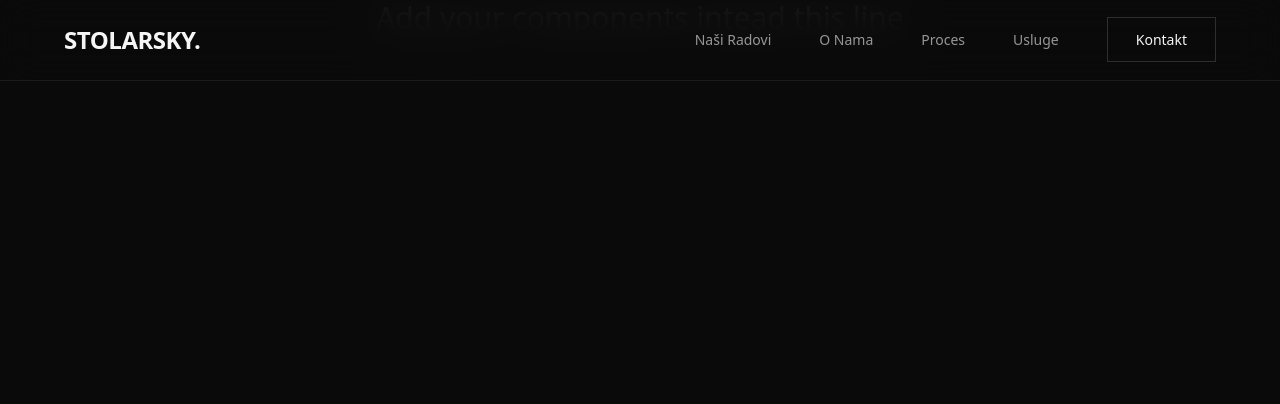
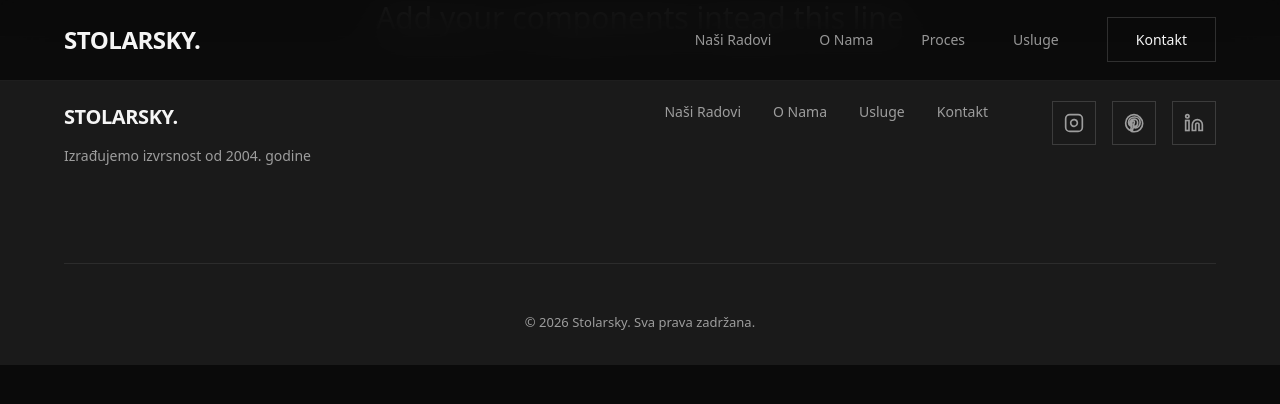
Before and after one commit to milenko997/stolarsky, a Next.js app: page / in a window 1280 px wide. Shown: the top 404 px of the page. Built offline with nearby package versions, Linux system fonts and the light colour scheme.

Commit message:
Creating footer

```diff
--- a/components/footer/footer.module.scss
+++ b/components/footer/footer.module.scss
@@ -1,2 +1,102 @@
 @use "@/styles/variables" as *;
 @use "@/styles/mixins" as *;
+
+.footer {
+  background: $color-bg-secondary;
+  padding: 4rem 0 2rem;
+  border-top: 1px solid $color-border-light;
+}
+
+.footerInner {
+  display: grid;
+  grid-template-columns: 1fr auto auto;
+  gap: 4rem;
+  align-items: start;
+
+  @include respond(lg) {
+    grid-template-columns: 1fr;
+    gap: 2rem;
+    text-align: center;
+  }
+}
+
+.footerBrand {
+  display: flex;
+  flex-direction: column;
+  gap: 0.75rem;
+}
+
+.logo {
+  font-size: 1.25rem;
+  font-weight: 700;
+  letter-spacing: -0.02em;
+  color: $color-text;
+  transition: $transition-fast;
+
+  &:hover {
+    color: $color-primary;
+  }
+}
+
+.footerTagline {
+  font-size: 0.875rem;
+  color: $color-text-muted;
+}
+
+.footerLinks {
+  display: flex;
+  gap: 2rem;
+
+  a {
+    font-size: 0.875rem;
+    color: $color-text-muted;
+    transition: $transition-fast;
+
+    &:hover {
+      color: $color-primary;
+    }
+  }
+
+  @include respond(lg) {
+    justify-content: center;
+  }
+}
+
+.footerSocial {
+  display: flex;
+  gap: 1rem;
+
+  @include respond(lg) {
+    justify-content: center;
+  }
+}
+
+.socialLink {
+  display: flex;
+  align-items: center;
+  justify-content: center;
+  width: 44px;
+  height: 44px;
+  border: 1px solid $color-border;
+  color: $color-text-muted;
+  transition: $transition-main;
+
+  &:hover {
+    background: $color-primary;
+    border-color: $color-primary;
+    color: $color-bg;
+  }
+}
+
+.footerBottom {
+  grid-column: 1 / -1;
+  padding-top: 3rem;
+  margin-top: 2rem;
+  border-top: 1px solid $color-border-light;
+  text-align: center;
+
+  p {
+    font-size: 0.8125rem;
+    color: $color-text-muted;
+  }
+}
--- a/components/footer/footer.tsx
+++ b/components/footer/footer.tsx
@@ -1,9 +1,55 @@
-import styles from './footer.module.scss';
+import styles from './footer.module.scss'
+
+const footerLinks = [
+  { href: '#work', label: 'Naši Radovi' },
+  { href: '#about', label: 'O Nama' },
+  { href: '#services', label: 'Usluge' },
+  { href: '#contact', label: 'Kontakt' },
+]
 
 const Footer = () => {
-    return(
-        <></>
-    )
+  return (
+    <footer className={styles.footer}>
+      <div className={`container ${styles.footerInner}`}>
+        <div className={styles.footerBrand}>
+          <a href="#hero" className={styles.logo}>STOLARSKY.</a>
+          <p className={styles.footerTagline}>Izrađujemo izvrsnost od 2004. godine</p>
+        </div>
+
+        <div className={styles.footerLinks}>
+          {footerLinks.map(link => (
+            <a key={link.href} href={link.href}>{link.label}</a>
+          ))}
+        </div>
+
+        <div className={styles.footerSocial}>
+          <a href="#" className={styles.socialLink} aria-label="Instagram">
+            <svg width="20" height="20" viewBox="0 0 24 24" fill="none" stroke="currentColor" strokeWidth="2">
+              <rect x="2" y="2" width="20" height="20" rx="5" ry="5" />
+              <path d="M16 11.37A4 4 0 1 1 12.63 8 4 4 0 0 1 16 11.37z" />
+              <line x1="17.5" y1="6.5" x2="17.51" y2="6.5" />
+            </svg>
+          </a>
+          <a href="#" className={styles.socialLink} aria-label="Pinterest">
+            <svg width="20" height="20" viewBox="0 0 24 24" fill="none" stroke="currentColor" strokeWidth="2">
+              <path d="M12 2C6.48 2 2 6.48 2 12c0 4.25 2.67 7.87 6.42 9.29-.09-.78-.17-1.98.04-2.83.18-.77 1.2-5.08 1.2-5.08s-.3-.61-.3-1.5c0-1.41.82-2.46 1.84-2.46.86 0 1.28.65 1.28 1.43 0 .87-.55 2.17-.84 3.38-.24 1.01.51 1.83 1.51 1.83 1.81 0 3.2-1.91 3.2-4.66 0-2.44-1.75-4.14-4.26-4.14-2.9 0-4.6 2.17-4.6 4.42 0 .88.34 1.82.76 2.33.08.1.09.19.07.29-.08.31-.25 1.01-.29 1.15-.05.19-.16.23-.36.14-1.36-.63-2.21-2.62-2.21-4.22 0-3.43 2.49-6.58 7.19-6.58 3.78 0 6.71 2.69 6.71 6.29 0 3.75-2.36 6.77-5.64 6.77-1.1 0-2.14-.57-2.5-1.25l-.68 2.59c-.25.94-.91 2.12-1.36 2.84 1.02.32 2.1.49 3.22.49 5.52 0 10-4.48 10-10S17.52 2 12 2z" />
+            </svg>
+          </a>
+          <a href="#" className={styles.socialLink} aria-label="LinkedIn">
+            <svg width="20" height="20" viewBox="0 0 24 24" fill="none" stroke="currentColor" strokeWidth="2">
+              <path d="M16 8a6 6 0 0 1 6 6v7h-4v-7a2 2 0 0 0-2-2 2 2 0 0 0-2 2v7h-4v-7a6 6 0 0 1 6-6z" />
+              <rect x="2" y="9" width="4" height="12" />
+              <circle cx="4" cy="4" r="2" />
+            </svg>
+          </a>
+        </div>
+
+        <div className={styles.footerBottom}>
+          <p>&copy; {new Date().getFullYear()} Stolarsky. Sva prava zadržana.</p>
+        </div>
+      </div>
+    </footer>
+  )
 }
 
-export default Footer;
+export default Footer
```
